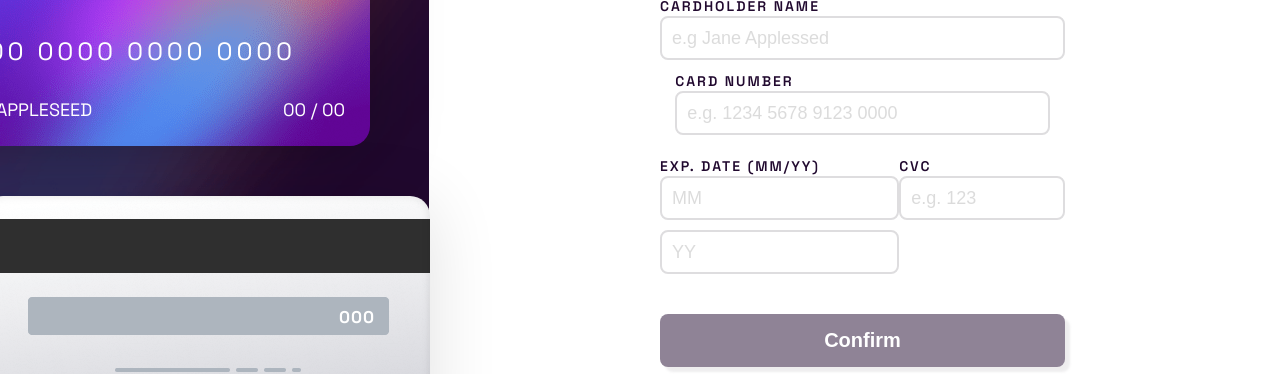
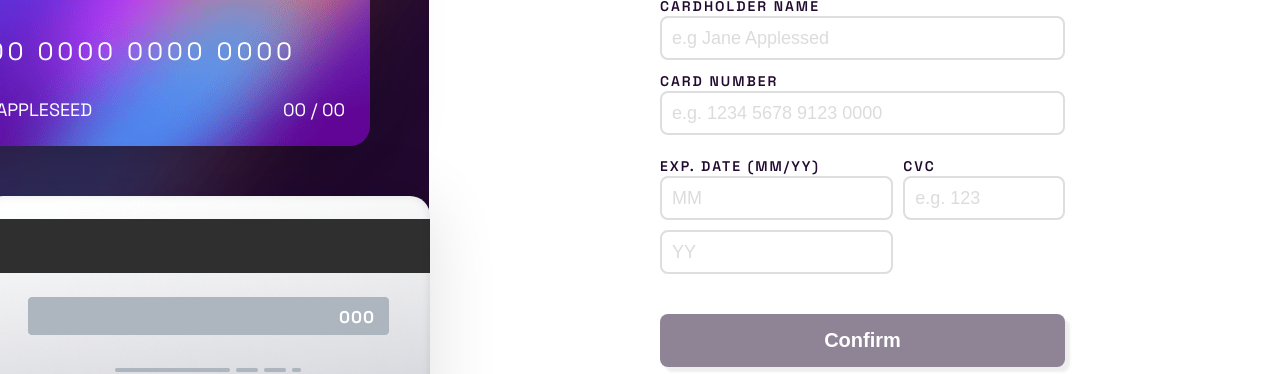
Before and after one commit to AdamGrodzki/react-hook-form, a Next.js app: page / in a window 1280 px wide. Shown: the part 229-603 px from the top of the page. Built offline with nearby package versions, Linux system fonts and the light colour scheme.

Commit message:
add function displayCardNumber in frontCard.tsx

```diff
--- a/Schema/validationSchema.tsx
+++ b/Schema/validationSchema.tsx
@@ -10,20 +10,21 @@ export const schema = yup.object().shape({
   cardNumber: yup
     .string()
     .matches(/^[\d ]*$/, "card number must contains digits")
-    .length(19, "card number must contains 19 digits")
+    .length(16, "card number must contains 19 digits")
     .typeError("Wrong format, numbers only")
     .required("Number can't be blank"),
   expDateMM: yup
-    .string()
+    .number()
     .required("Month can't be blank")
     .typeError("Wrong format, numbers only")
     .min(1, "Month can't be less than 1")
     .max(12, "Month can't be more than 12"),
   expDateYY: yup
-    .string()
+    .number()
+    .nullable()
     .typeError("Wrong format, numbers only")
     .required("Year can't be blank")
-    // .min(new Date().getFullYear() % 2000, "Invalid date")
+    .min(new Date().getFullYear() % 2000, "Invalid date")
     .max(99, "Invalid date"),
 
   cvc: yup
--- a/view/Form/form.module.scss
+++ b/view/Form/form.module.scss
@@ -12,7 +12,8 @@
         display: flex;
         align-items: baseline;
         margin: auto;
-    }
+        gap: 10px;
+}
 
     .wrapperDate {
     margin: 10px 0;
@@ -111,7 +112,7 @@
     height: 35px;
     outline: none;
     padding: 20px 10px;
-    width: 190px;
+    width: 40%;
     &::placeholder {
         opacity: .25;
     }
--- a/view/Form/form.tsx
+++ b/view/Form/form.tsx
@@ -54,30 +54,7 @@ export const Form = ({
     if (e?.type === "submit") setFormSubmitted(true);
   };
 
-  const handleSpacesCardNumber = (e: {
-    key: string;
-    currentTarget: { value: any };
-  }): any => {
-    const backspacePressed = e.key !== "Backspace";
-    const currentValue = e.currentTarget.value;
-    if (backspacePressed) {
-      const lengthNoSpaces = currentValue.replace(/ /g, "").length;
-      if (
-        lengthNoSpaces !== 0 &&
-        lengthNoSpaces % 4 === 0 &&
-        currentValue.length < 17
-      ) {
-        setValue("cardNumber", currentValue + " ");
-      }
-    } else {
-      if (currentValue[currentValue.length - 2] === " ") {
-        setValue("cardNumber", currentValue.substr(0, currentValue.length - 1));
-      }
-    }
-  };
-
-  console.log(watch());
-
+  // console.log(watch());
   return (
     <form className={styles.form} onSubmit={handleSubmit(onSubmit)}>
       <Input
@@ -94,12 +71,7 @@ export const Form = ({
         control={control}
         rules={{
           required: "Card number is required",
-          maxLength: 19,
         }}
-        // onKeyDown={handleSpacesCardNumber}
-        // className={cx(styles.inputCardNumber, {
-        //   [styles.invalid]: errors.cardNumber,
-        // })}
       />
       <div className={styles.wrapper}>
         <div className={styles.wrapperDate}>
@@ -108,7 +80,7 @@ export const Form = ({
             label="Exp. Date (MM/YY)"
             name="expDateMM"
             control={control}
-            rules={{ required: true, maxLength: 2 }}
+            rules={{ required: true }}
           />
           <Input
             placeholderText="YY"
@@ -116,7 +88,6 @@ export const Form = ({
             control={control}
             rules={{
               required: true,
-              maxLength: 2,
             }}
           />
         </div>
@@ -126,7 +97,7 @@ export const Form = ({
             label="cvc"
             name="cvc"
             control={control}
-            rules={{ required: true, maxLength: 3 }}
+            rules={{ required: true }}
           />
         </div>
       </div>
@@ -135,7 +106,6 @@ export const Form = ({
         type="submit"
         disabled={!isValid}
         // onClick={() => setFormSubmitted(!isValid)}
-        // onClick={() => console.log("click")}
       >
         Confirm
       </button>
--- a/view/FrontCard/frontCard.tsx
+++ b/view/FrontCard/frontCard.tsx
@@ -9,12 +9,21 @@ interface Props {
   expYear: string;
 }
 
+function displayCardNumber(number: string) {
+  let newCardNumber = number + "0000000000000000";
+  newCardNumber = newCardNumber.slice(0, 16);
+  return `${newCardNumber.slice(0, 4)} ${newCardNumber.slice(
+    4,
+    8
+  )} ${newCardNumber.slice(8, 12)} ${newCardNumber.slice(12, 16)}`;
+}
+
 export const FrontCard = ({ number, name, expMonth, expYear }: Props) => {
   return (
     <div className={styles.containerFrontCard}>
       <div className={styles.logo}></div>
       <div className={styles.frontCardNumber}>
-        {number || "0000 0000 0000 0000"}
+        {displayCardNumber(number)}
       </div>
       <div className={styles.bottomCard}>
         <p className={styles.frontCardName}>
--- a/view/components/InputHookForm.module.scss
+++ b/view/components/InputHookForm.module.scss
@@ -32,6 +32,11 @@
 }
 }
 
+.inputHookForm {
+    width: 100%;
+
+}
+
 //error
 .error {
     color: #ff5252;
--- a/view/components/InputHookForm.tsx
+++ b/view/components/InputHookForm.tsx
@@ -8,6 +8,7 @@ import {
 import { IFormInput } from "@/app/page";
 
 import styles from "@/view/components/InputHookForm.module.scss";
+import { boolean } from "yup";
 
 interface OwnProps {
   label?: string;
@@ -25,8 +26,7 @@ export function Input(props: InputProps) {
   });
 
   return (
-    <>
-      <div>
+      <div className={styles.inputHookForm}>
         <label className={styles.labelsForm}>{label}</label>
         <input
           {...field}
@@ -35,10 +35,9 @@ export function Input(props: InputProps) {
           // {...(fieldState.error && <p>{fieldState.error.message}</p>)}
         />
         {/* <p>{fieldState.isTouched && "Touched"}</p>
-        <p>{fieldState.isDirty && "Dirty"}</p>
-        <p>{fieldState.invalid ? "invalid" : "valid"}</p> */}
+        <p>{fieldState.isDirty && "Dirty"}</p> */}
+        {/* <p>{fieldState.invalid ? "invalid" : "valid"}</p> */}
         <p className={styles.error}>{fieldState.error?.message}</p>
       </div>
-    </>
   );
 }
```
